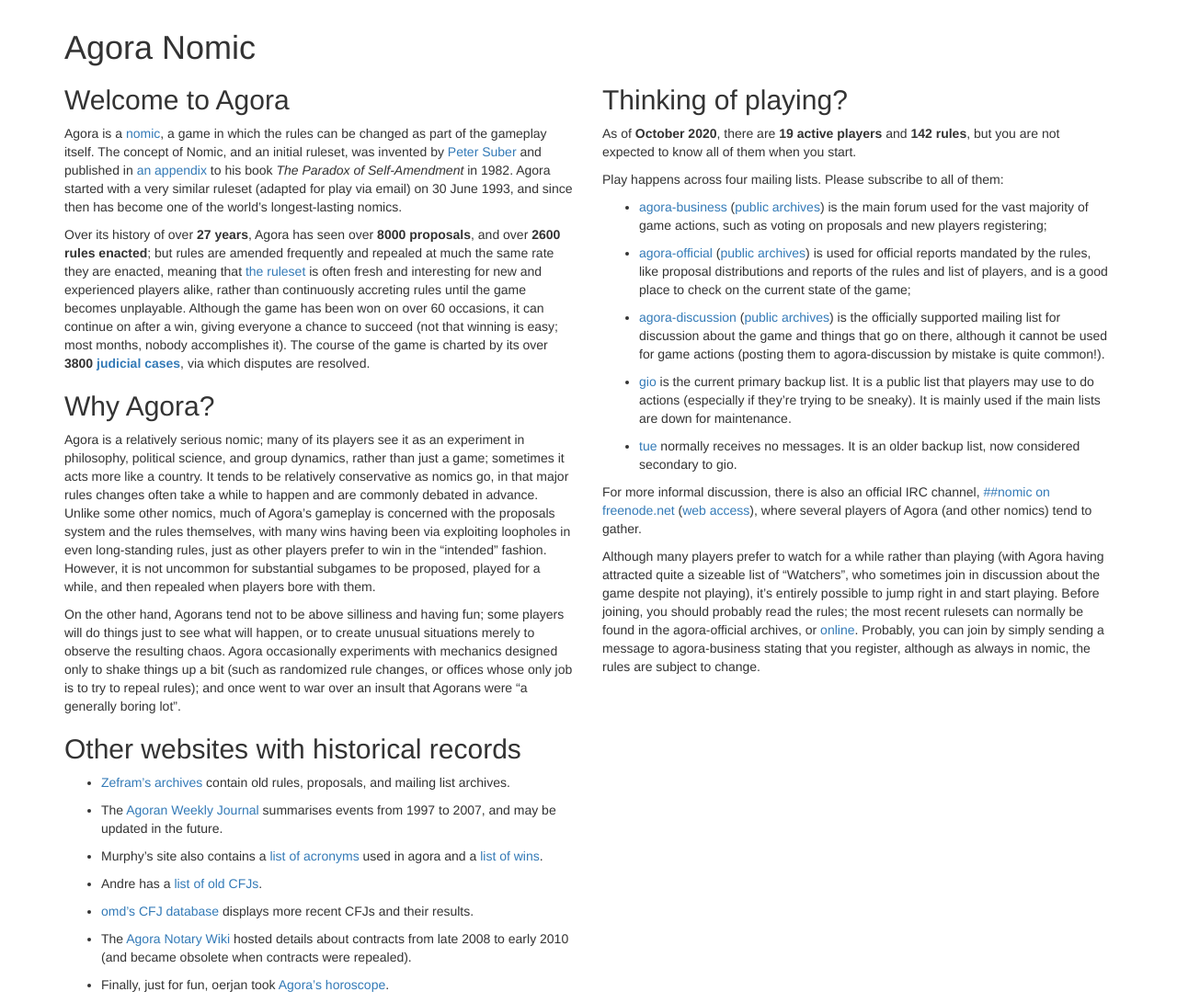
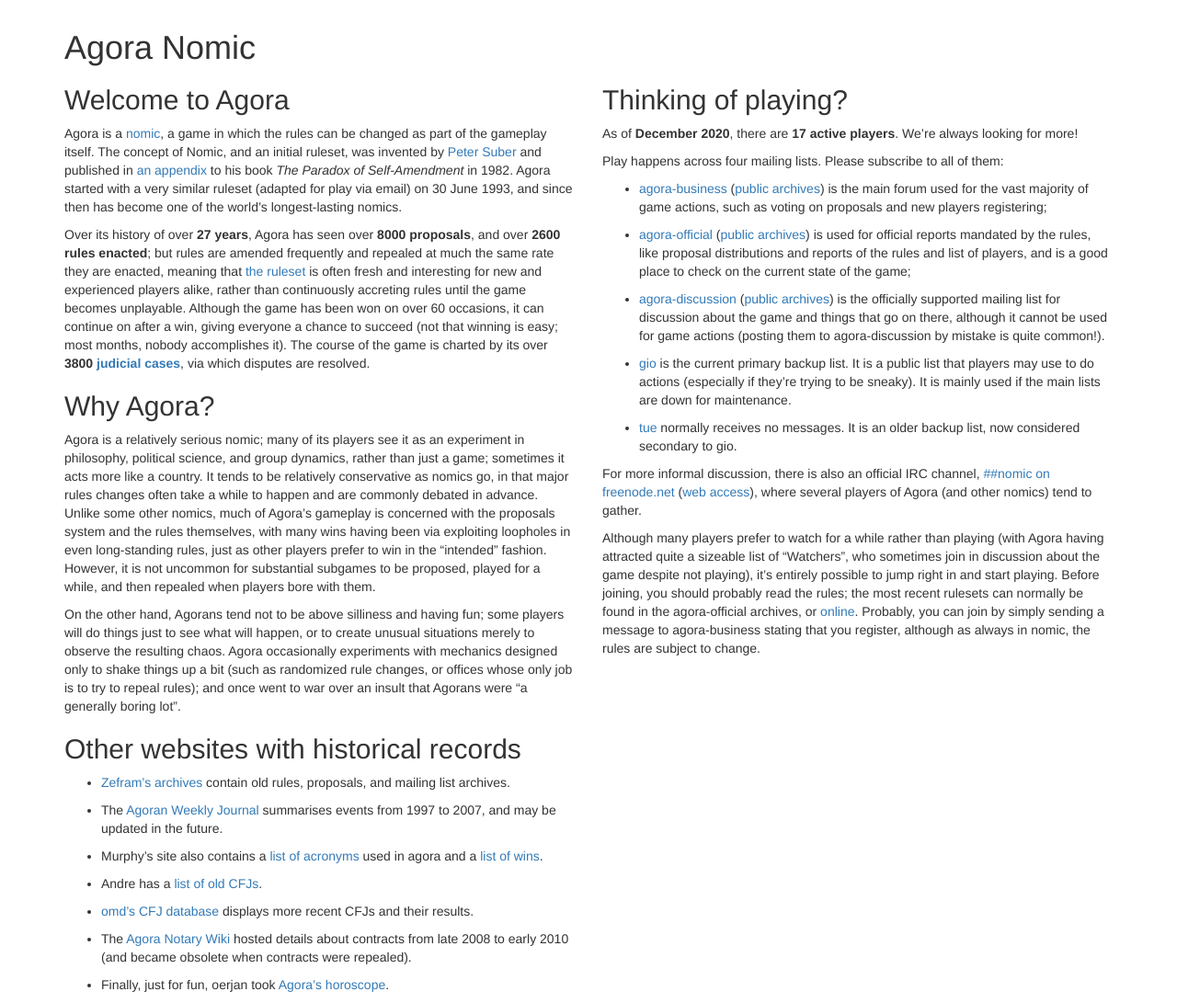
Before and after one commit to nixnull/agoranomic.github.io, a Jekyll site: the page built from index.md, in a window 1280 px wide, cut to the strip 164-1255 px from the top of the page. Shown: the whole strip at 92% size. Built offline with Jekyll 4.4.1, drawn with Linux system fonts in a browser that asks for light colours; nearby versions of some CDN libraries; our own code applies the rules of GitHub Pages for plain Markdown files.

Commit message:
numbers update

```diff
--- a/index.md
+++ b/index.md
@@ -83,8 +83,8 @@ insult that Agorans were "a generally boring lot".
 <div class="col-md-6" markdown="1">
 
 ## Thinking of playing?
-As of **October 2020**, there are **19 active players** and **142 rules**,
-but you are not expected to know all of them when you start.
+As of **December 2020**, there are **17 active players**. We're always
+looking for more!
 
 Play happens across four mailing lists. Please subscribe to all of them:
 
```
